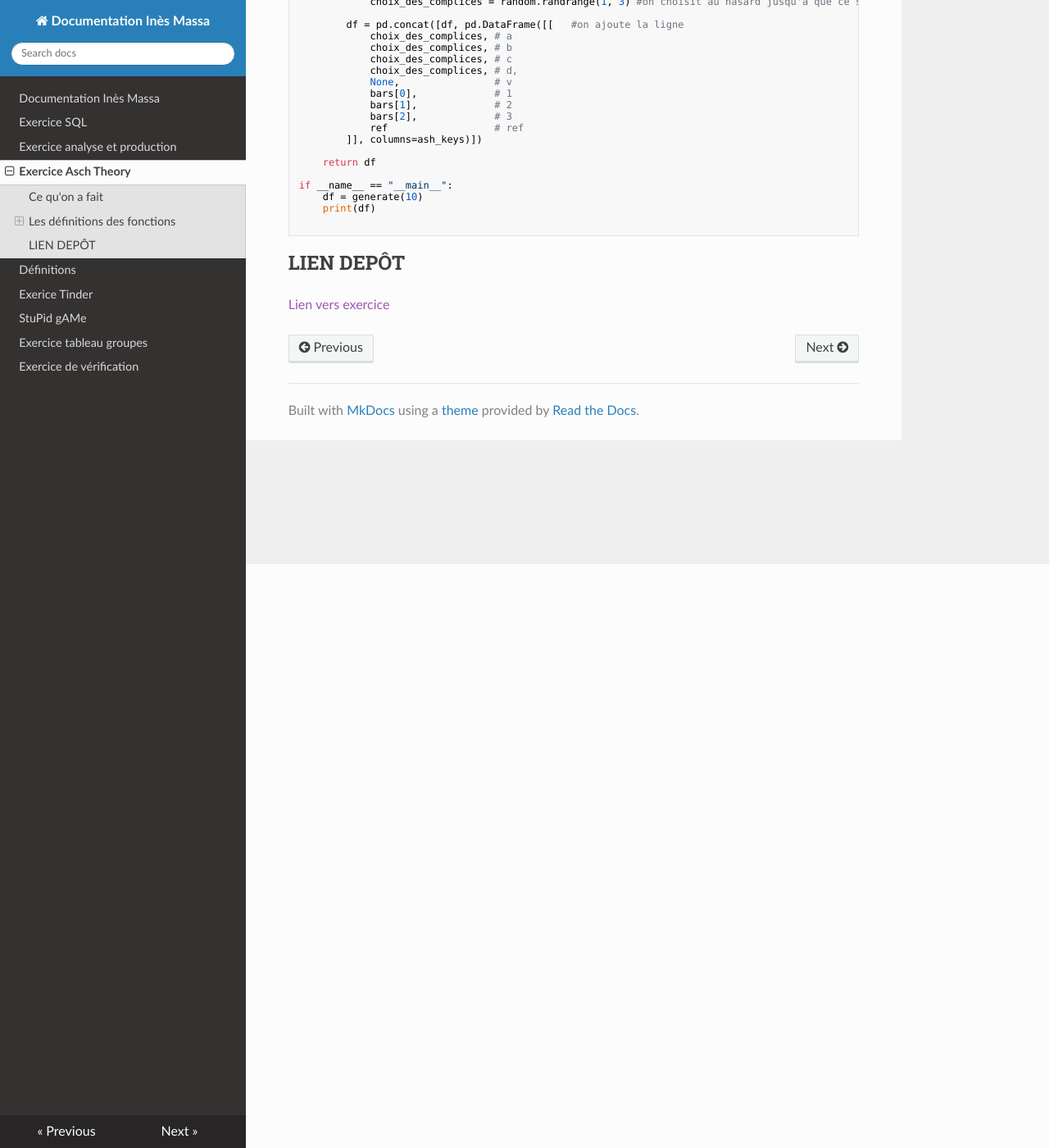
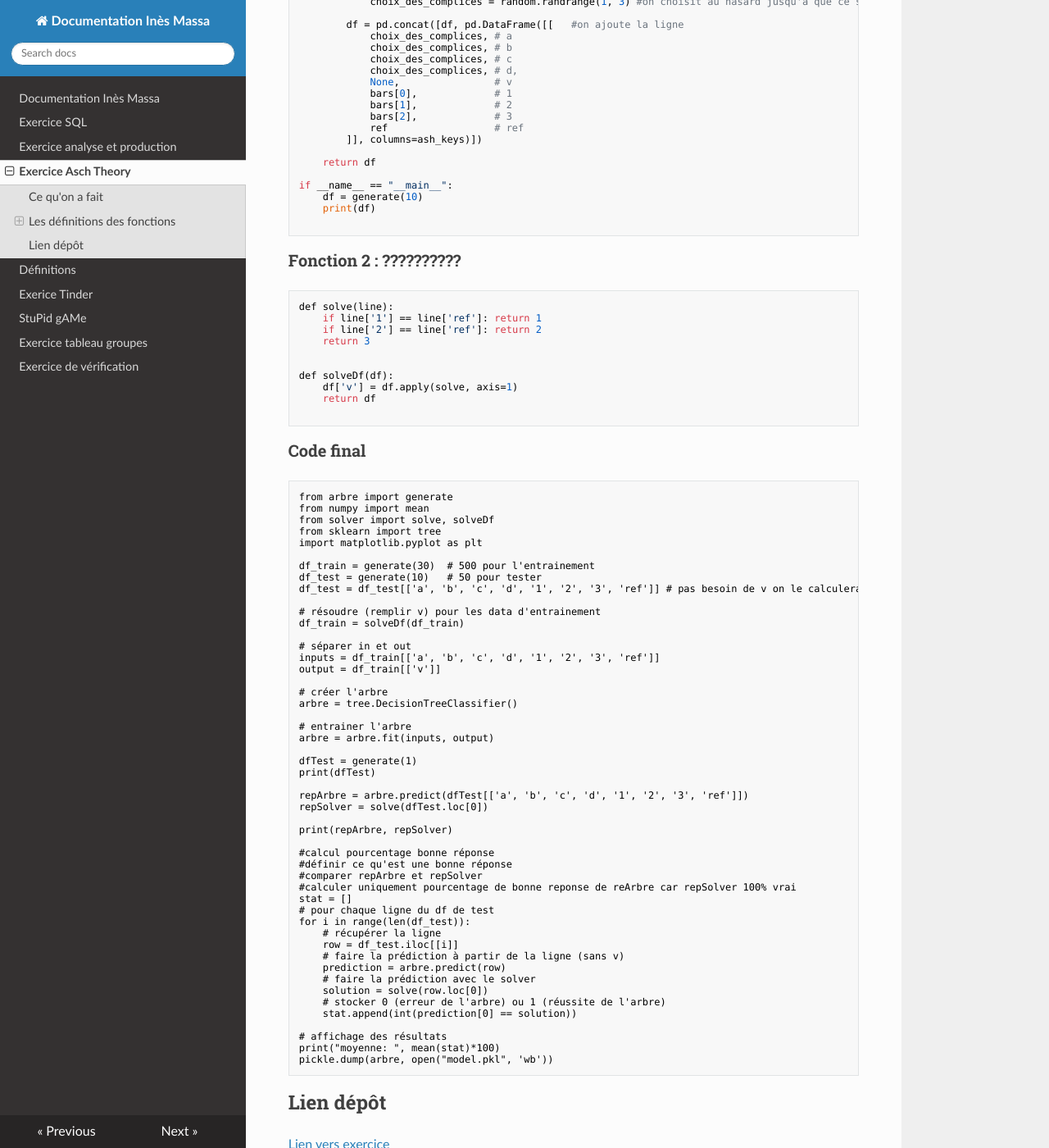
Before and after one commit to massaines-cpu/Prairie-In-s-Massa, an MkDocs documentation site: the page built from docs/arbre.md, in a window 1280 px wide and 1400 px high, scrolled down 712 px. Shown: the whole window at 82% size. Built offline with MkDocs 1.6.1, drawn with Linux system fonts in a browser that asks for light colours; nearby versions of some CDN libraries.

Commit message:
« Propre »

````diff
--- a/docs/analyse.md
+++ b/docs/analyse.md
@@ -68,5 +68,5 @@ Par rapport au code :
 
 3. Structurer davantage le code pour améliorer sa compréhension.
 
-### LIEN DEPÔT
+## Lien dépôt
 [Lien vers exercice](https://github.com/massaines-cpu/Prairie-In-s-Massa/tree/initiale/AnalyseProduction)
--- a/docs/arbre.md
+++ b/docs/arbre.md
@@ -49,7 +49,72 @@ if __name__ == "__main__":
     print(df)
 
 ```
+### Fonction 2 : ??????????
+```
+def solve(line):
+    if line['1'] == line['ref']: return 1
+    if line['2'] == line['ref']: return 2
+    return 3
 
 
-## LIEN DEPÔT
-[Lien vers exercice]()
+def solveDf(df):
+    df['v'] = df.apply(solve, axis=1)
+    return df
+
+```
+
+### Code final
+```commandline
+from arbre import generate
+from numpy import mean
+from solver import solve, solveDf
+from sklearn import tree
+import matplotlib.pyplot as plt
+
+df_train = generate(30)  # 500 pour l'entrainement
+df_test = generate(10)   # 50 pour tester
+df_test = df_test[['a', 'b', 'c', 'd', '1', '2', '3', 'ref']] # pas besoin de v on le calculera au fur et a mesure
+
+# résoudre (remplir v) pour les data d'entrainement
+df_train = solveDf(df_train)
+
+# séparer in et out
+inputs = df_train[['a', 'b', 'c', 'd', '1', '2', '3', 'ref']]
+output = df_train[['v']]
+
+# créer l'arbre
+arbre = tree.DecisionTreeClassifier()
+
+# entrainer l'arbre
+arbre = arbre.fit(inputs, output)
+
+dfTest = generate(1)
+print(dfTest)
+
+repArbre = arbre.predict(dfTest[['a', 'b', 'c', 'd', '1', '2', '3', 'ref']])
+repSolver = solve(dfTest.loc[0])
+
+print(repArbre, repSolver)
+
+#calcul pourcentage bonne réponse
+#définir ce qu'est une bonne réponse
+#comparer repArbre et repSolver
+#calculer uniquement pourcentage de bonne reponse de reArbre car repSolver 100% vrai
+stat = []
+# pour chaque ligne du df de test
+for i in range(len(df_test)):
+    # récupérer la ligne
+    row = df_test.iloc[[i]]
+    # faire la prédiction à partir de la ligne (sans v)
+    prediction = arbre.predict(row)
+    # faire la prédiction avec le solver
+    solution = solve(row.loc[0])
+    # stocker 0 (erreur de l'arbre) ou 1 (réussite de l'arbre)
+    stat.append(int(prediction[0] == solution))
+
+# affichage des résultats
+print("moyenne: ", mean(stat)*100)
+pickle.dump(arbre, open("model.pkl", 'wb'))
+```
+## Lien dépôt
+[Lien vers exercice](https://github.com/massaines-cpu/Prairie-Ines-Massa/tree/initiale/octavia)
--- a/docs/serpent.md
+++ b/docs/serpent.md
@@ -126,5 +126,5 @@ Donc on veut savoir le nombre de personnes qui cherche un "M" et le nombre de pe
 `print(f"salaire moyen : {salaire_moyen}")`
 `#la moyenne c'est tout les salaires additionnés divisé par le nombre de salaire`
 
-### LIEN DEPÔT
+## Lien dépôt
 [Lien vers exercice](https://github.com/massaines-cpu/Prairie-Ines-Massa/blob/initiale/serpent/reponses.py)
````
Also changed, not shown: docs/SQL.md (+2 -2 lines), docs/stupidgame.md (+6 -0 lines), docs/tableau.md (+1 -1 lines), 1 other file.
